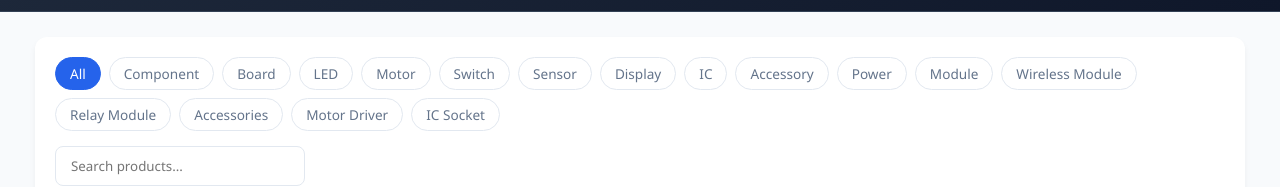
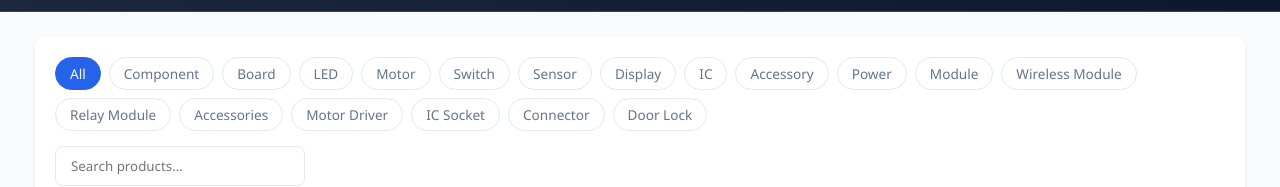
Before and after one commit to koko402868-cloud/Digital-Nest, a plain HTML site: page index.html in a window 1280 px wide. Shown: the part 163-350 px from the top of the page. Drawn offline with Linux system fonts and the light colour scheme.

Commit message:
Update index.html

```diff
--- a/index.html
+++ b/index.html
@@ -954,7 +954,7 @@ body {
       { id: 25, name: " 0.91 inch Blue OLED", price:11500 , image: "images/0.91 inch Blue OLED.png", category: "Display", description: "ကိုယ့် ရဲ့ project မှာ0.91 inch Blue OLED  ကိုသုံးပြီး mini computer လိုမျိုးပြုလုပ်လိုပါသလား။ဒါမှမဟုတ် microcontroller များတွင် data display, menu system, sensor reading နှင့် small interface project များအတွက် ကျယ်ပြန့်စွာ အသုံးပြုလိုပါသလား ဒီ display module ကသင့်project မှာသေသပ်လှပနေစေမှာအမှန်ပဲ့နော်။", stock:2 ,sku: "ECR - 000954"},
       { id: 26, name: "555 Timer IC", price:750 , image: "images/555 Timer IC.png", category: "IC", description: "555 Timer IC ကို timing, delay, pulse generation နှင့် oscillator circuit တွေမှာ အသုံးများသော IC တစ်ခုဖြစ်ပါတယ်။ LED blink, PWM control, tone generator နှင့် digital timing applications များတွင်လည်း ကျယ်ပြန့်စွာ အသုံးပြုနိုင်ပါသည်ခင်‌ဗျား", stock:20 ,sku: "ECR - 000955"},
       { id: 27, name: "Arduino Nano Board", price:22000 , image: "images/Arduino Nano Board.png", category: "Board", description: "Arduino Nano Board သည် ATmega328P microcontroller ကိုအခြေခံထားသော compact development board တစ်ခုဖြစ်ပြီး 32KB Flash memory (storage) နှင့် 5V operating voltage တွင် အလုပ်လုပ်ပါတယ်။ small size ဖြစ်သောကြောင့် embedded system, sensor project နှင့် portable electronics များတွင် ကျယ်ပြန့်စွာ အသုံးပြုနိုင်ပါသည်ခင်ဗျား။", stock:2 ,sku: "ECR - 000956"},
-      { id: 28, name: "MFRC-522 RFID Module", price:8850 , image: "images/MFRC-522 RFID Module.png", category: "Sensor", description: "MFRC-522 RFID Module သည် 13.56MHz RFID card/tag များကို ဖတ်ရှုနိုင်သော module တစ်ခုဖြစ်ပြီး SPI communication ဖြင့် Arduino နှင့်ချိတ်ဆက်ကာ access control, attendance system နှင့် security project များတွင် အသုံးပြုနိုင်ပါသည်။ 3.3V voltage ဖြင့် အလုပ်လုပ်ပါသည်။5V ပေးမိပါက ပျက်စီးသွားနိုင်ပါသည်ခင်ဗျား။", stock:3 ,sku: "ECR - 000957"},
+      { id: 28, name: "MFRC-522 RFID Module", price:6200 , image: "images/MFRC-522 RFID Module.png", category: "Sensor", description: "MFRC-522 RFID Module သည် 13.56MHz RFID card/tag များကို ဖတ်ရှုနိုင်သော module တစ်ခုဖြစ်ပြီး SPI communication ဖြင့် Arduino နှင့်ချိတ်ဆက်ကာ access control, attendance system နှင့် security project များတွင် အသုံးပြုနိုင်ပါသည်။ 3.3V voltage ဖြင့် အလုပ်လုပ်ပါသည်။5V ပေးမိပါက ပျက်စီးသွားနိုင်ပါသည်ခင်ဗျား။", stock:3 ,sku: "ECR - 000957"},
       { id: 29, name: "AS608 Optical Fingerprint Sensor Module", price:68000 , image: "images/AS608OpticalFingerprintSensorModule_3.png", category: "Sensor", description: "AS608 Optical Fingerprint Sensor Module သည် လက်ဗွေများကို Scan လုပ်ပြီး စစ်ဆေးနိုင်သော biometric module တစ်ခုဖြစ်ပါတယ်။ UART (Serial) communication ဖြင့် Arduino နှင့်ချိတ်ဆက်အသုံးပြုနိုင်ပါသည်။ 3.3V–5V operating voltage ဖြင့် အလုပ်လုပ်ပြီး fingerprint templates များကို internal storage ထဲတွင် သိမ်းဆည်းနိုင်သောကြောင့် security နှင့် access control system များတွင် အသုံးပြုနိုင်ပါသည်ခင်ဗျား။", stock:0 ,sku: "ECR - 000958"},
       { id: 30, name: "Atmega328P-PU microcontroller", price:24000 , image: "images/Atmega328P-PU microcontroller.png", category: "IC", description: "ATmega328P-PU သည် 32KB Flash, 2KB SRAM နှင့် 1KB EEPROM ပါဝင်ပြီး 1.8V–5.5V ဖြင့် အလုပ်လုပ်သော microcontroller ဖြစ်ပါသည်။ ကိုယ်ပိုင် Arduino UNO board တည်ဆောက်ခြင်သူများအတွက်အဆင်ပြေနိုင်မည့် IC တစ်ခုဖြစ်ပါသည်ခင်ဗျား။", stock:7 ,sku: "ECR - 000959"},
       { id: 31, name: "Type-C charging Module", price:1500 , image: "images/Type C charging.png", category: "Power", description: "Type-C Charging Module သည် USB Type-C မှတစ်ဆင့် ဘက်ထရီများကို အားသွင်းပေးနိုင်သော module တစ်ခုဖြစ်ပြီး 5V input ဖြင့် lithium battery charging circuit များတွင် အသုံးပြုနိုင်ပါသည်။ compact size ဖြစ်ပြီး portable electronics နှင့် DIY power supply project များတွင် အဆင်ပြေစွာ အသုံးပြုနိုင်ပါသည်။", stock:18,sku: "ECR - 000960" },
@@ -993,7 +993,18 @@ body {
       { id: 64, name: "DIP IC Socket (Dual Leaf) - Narrow Body, 16 Pin", price: 600, image: "images/DIP_IC_Socket_16Pin.png", category: "IC Socket", description: "16 Pin DIP IC များကို အလွယ်တကူ တပ်ဆင်ခြင်းနှင့် ဖြုတ်လဲခြင်း ပြုလုပ်နိုင်သော Dual Leaf Narrow Body IC Socket ဖြစ်ပြီး PCB Circuit များ၊ Prototype Board နှင့် Electronics Project များအတွက် အထူးသင့်တော်ပါသည်။", stock: 10 , sku: "ECR - 000993" },
       { id: 65, name: "Voltage Regulator IC (7805)", price: 1550, image: "images/7805_Voltage_Regulator.png", category: "IC", description: "Input Voltage ကို တည်ငြိမ်သော 5V Output အဖြစ် ပြောင်းလဲပေးနိုင်သော 7805 Voltage Regulator IC ဖြစ်ပြီး Arduino, Power Supply Circuit, DIY Electronics နှင့် Embedded Project များအတွက် အထူးသင့်တော်ပါသည်။", stock: 10 , sku: "ECR - 000994" },
       { id: 66, name: "Temperature Sensor (LM35)", price: 2700, image: "images/LM35_Temperature_Sensor.png", category: "Sensor", description: "ပတ်ဝန်းကျင်အပူချိန်ကို တိကျစွာ တိုင်းတာပေးနိုင်သော LM35 Temperature Sensor ဖြစ်ပြီး Arduino, ESP32, Temperature Monitoring System နှင့် DIY Electronics Project များအတွက် အထူးသင့်တော်ပါသည်။", stock: 10 , sku: "ECR - 000995" },
-      { id: 67, name: "Mini Water Pump (12V)", price: 40600, image: "images/Mini_Water_Pump_12V.png", category: "Motor", description: "12V Power ဖြင့် အလုပ်လုပ်နိုင်သော Mini Water Pump ဖြစ်ပြီး Automatic Watering System, Aquarium, Water Circulation နှင့် Arduino, ESP32, DIY Electronics Project များအတွက် အထူးသင့်တော်ပါသည်။", stock: 0 , sku: "ECR - 000996" }
+      { id: 67, name: "Mini Water Pump (12V)", price: 40600, image: "images/Mini_Water_Pump_12V.png", category: "Motor", description: "12V Power ဖြင့် အလုပ်လုပ်နိုင်သော Mini Water Pump ဖြစ်ပြီး Automatic Watering System, Aquarium, Water Circulation နှင့် Arduino, ESP32, DIY Electronics Project များအတွက် အထူးသင့်တော်ပါသည်။", stock: 0 , sku: "ECR - 000996" },
+      { id: 68, name: "12V 1A Power Adapter", price: 12450, image: "images/12V 1A Charger.png", category: "Power", description: "တည်ငြိမ်သော 12V 1A Output ပေးစွမ်းနိုင်သော Power Adapter ဖြစ်ပြီး Arduino Project, CCTV Camera, LED Strip, Router နှင့် 12V DC Electronic Device များအတွက် အသုံးပြုရန် အထူးသင့်တော်ပါသည်။", stock: 1 , sku: "ECR - 000997" },
+      { id: 69, name: "DC Power Jack (5.5mm)", price: 600, image: "images/DC Power Jack (5.5 mm).png", category: "Connector", description: "5.5mm DC Power Adapter ကို PCB Circuit များနှင့် အလွယ်တကူ ချိတ်ဆက်အသုံးပြုနိုင်သော DC Power Jack ဖြစ်ပြီး Arduino, Power Supply, CCTV နှင့် DIY Electronics Project များအတွက် အထူးသင့်တော်ပါသည်။", stock: 10 , sku: "ECR - 000998"},
+      { id: 70, name: "Voltage Regulator IC (7809)", price: 1500, image: "images/L7809-Voltage-Regulator.png", category: "IC", description: "Input Voltage ကို တည်ငြိမ်သော 9V Output အဖြစ် ပြောင်းလဲပေးနိုင်သော 7809 Voltage Regulator IC ဖြစ်ပြီး Power Supply Circuit, Arduino, DIY Electronics နှင့် Embedded System Project များအတွက် အထူးသင့်တော်ပါသည်။", stock: 10 ,sku: "ECR - 000999" },
+      { id: 71, name: "Voltage Regulator IC (7812)", price: 1350, image: "images/7812_Voltage_Regulator.png", category: "IC", description: "Input Voltage ကို တည်ငြိမ်သော 12V Output အဖြစ် ပြောင်းလဲပေးနိုင်သော 7812 Voltage Regulator IC ဖြစ်ပြီး Power Supply Circuit, Arduino, DIY Electronics နှင့် Embedded System Project များအတွက် အထူးသင့်တော်ပါသည်။", stock: 10 ,sku:"ECR - 001000" },
+      { id: 72, name: "AMS1117-3.3 Voltage Regulator IC (SMD)", price: 600, image: "images/3.3v SMD.png", category: "IC", description: "Input Voltage ကို တည်ငြိမ်သော 3.3V Output အဖြစ် ပြောင်းလဲပေးနိုင်သော AMS1117-3.3 SMD Voltage Regulator IC ဖြစ်ပြီး ESP8266, ESP32, STM32, Power Supply Circuit နှင့် DIY Electronics Project များအတွက် အထူးသင့်တော်ပါသည်။", stock: 10, sku:"ECR - 001001" },
+      { id: 73, name: "12V Solenoid Door Lock (0.6A)", price: 36000, image: "images/12V solenoid Lock.png", category: "Door Lock", description: "12V DC ဖြင့် အလုပ်လုပ်နိုင်သော Solenoid Door Lock ဖြစ်ပြီး 0.6A Current ဖြင့် တံခါးများကို လုံခြုံစွာ Lock/Unlock ပြုလုပ်နိုင်ကာ RFID Access Control, Smart Door Lock, Arduino, ESP32 နှင့် Home Automation Project များအတွက် အထူးသင့်တော်ပါသည်။", stock: 0 ,sku:"ECR - 001002"}
+
+
+
+
+
 
 
 
```
